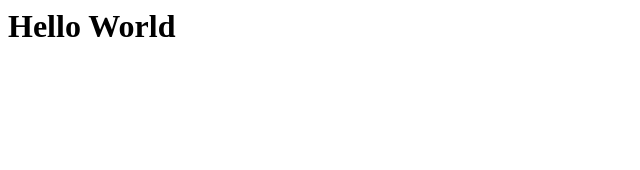
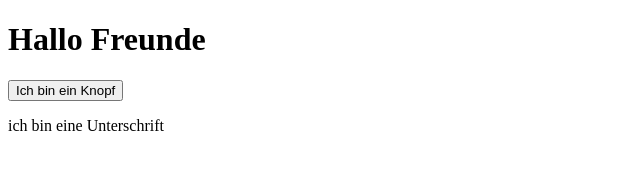
Before and after one commit to early-me/trying-again, a plain HTML site: page index.html in a window 1280 px wide. Shown: the whole page, without its empty margins (0-640 px from the left). Drawn offline with Linux system fonts and the light colour scheme.

Commit message:
Update index.html

```diff
--- a/index.html
+++ b/index.html
@@ -1,10 +1,14 @@
-<DOCTYPE! html>
+<!doctype html>
 <html>
 <head>
+  <title></title>
+  <link rel="stylesheet" href="style.css">
 </head>
 <body>
-      <h1>
-        Hello World
-      </h1>
+  <script src="script.js">
+  </script>
+  <h1> Hallo Freunde </h1>
+  <button>Ich bin ein Knopf</button>
+  <p class="ersteKlasse">ich bin eine Unterschrift</p>
 </body>
 </html>
```
Lines whose indentation alone changed are shown as unchanged.
